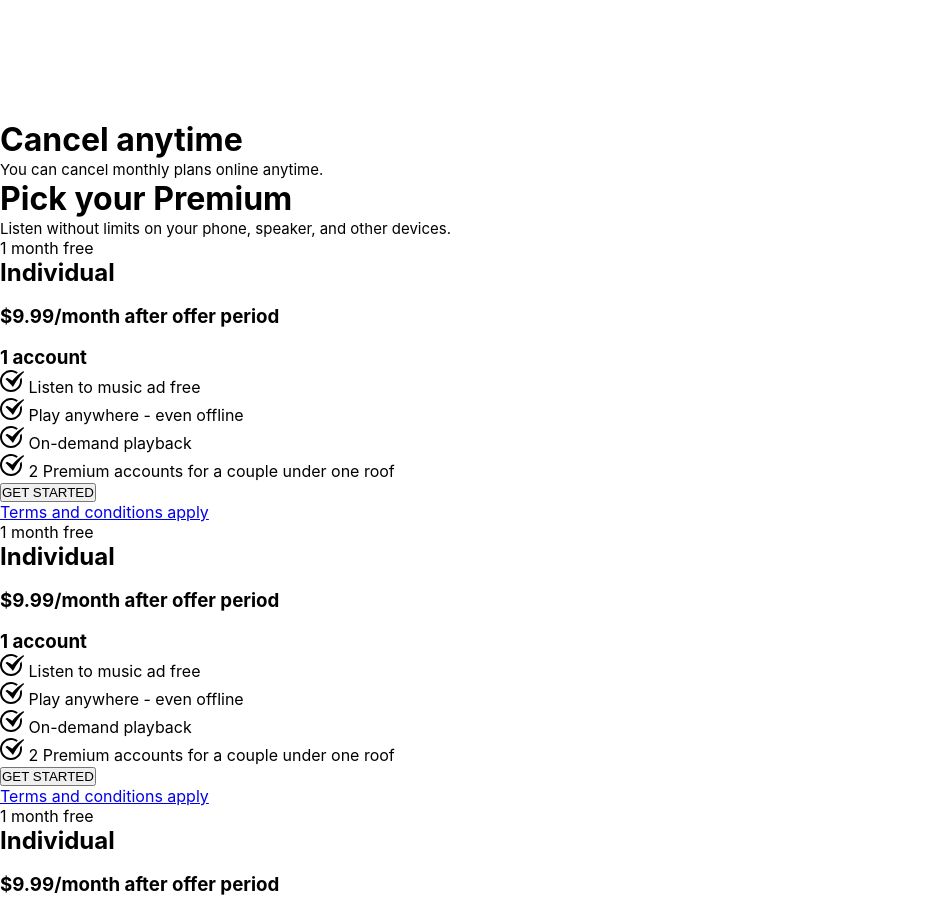
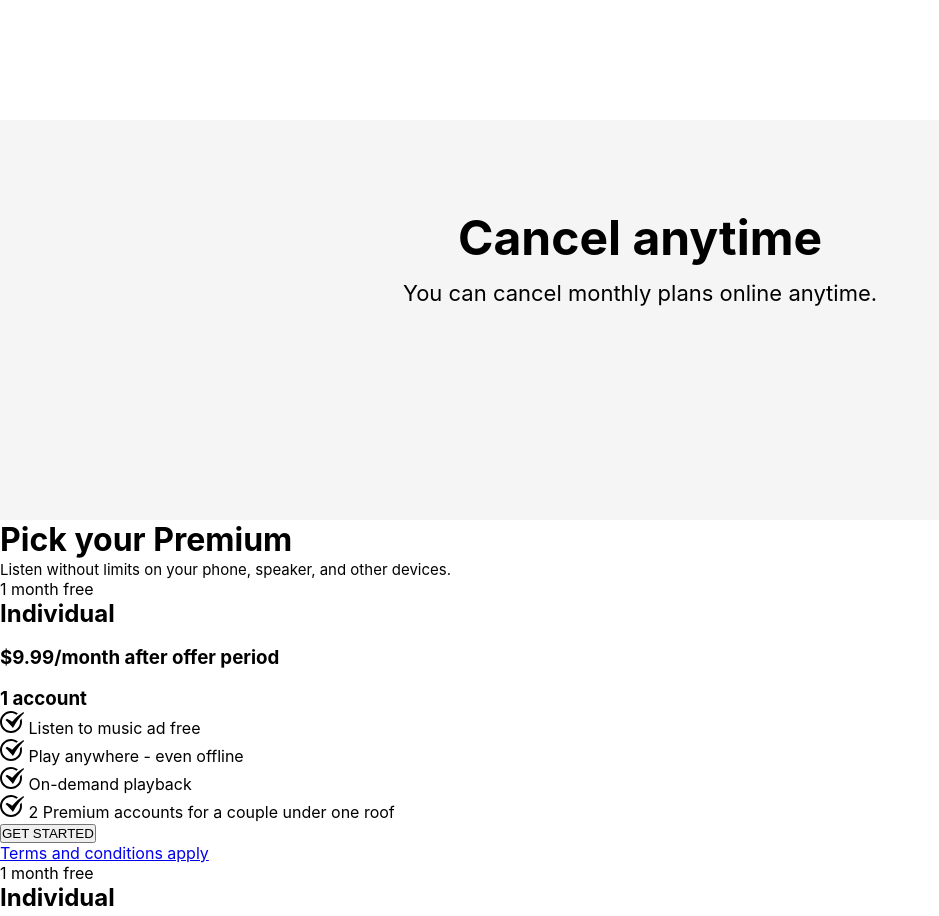
Before and after one commit to CharlesIvia/spotify, a React (Create React App) app in the folder spotify-clone/: page / in a window 1280 px wide. Shown: the part 1320-2236 px from the top of the page, without its empty margins (0-939 px from the left). Built offline with nearby package versions, Linux system fonts and the light colour scheme; some icons are missing.

Commit message:
Styled Cancel.js component

```diff
--- a/spotify-clone/src/App.css
+++ b/spotify-clone/src/App.css
@@ -153,3 +153,29 @@
   font-size: 1.5rem;
   padding-top: 1rem;
 }
+
+/* Cancel component */
+
+.cancel {
+  height: 40rem;
+  background: whitesmoke;
+  text-align: center;
+}
+
+.switch {
+  padding-top: 7.5rem;
+}
+
+.iconify {
+  font-size: 7rem;
+  color: rgb(4, 247, 153);
+}
+
+.cancel-top {
+  padding: 1.3rem 0;
+  font-size: 4.8rem;
+}
+
+small.cancel-small {
+  font-size: 2.2rem;
+}
```
